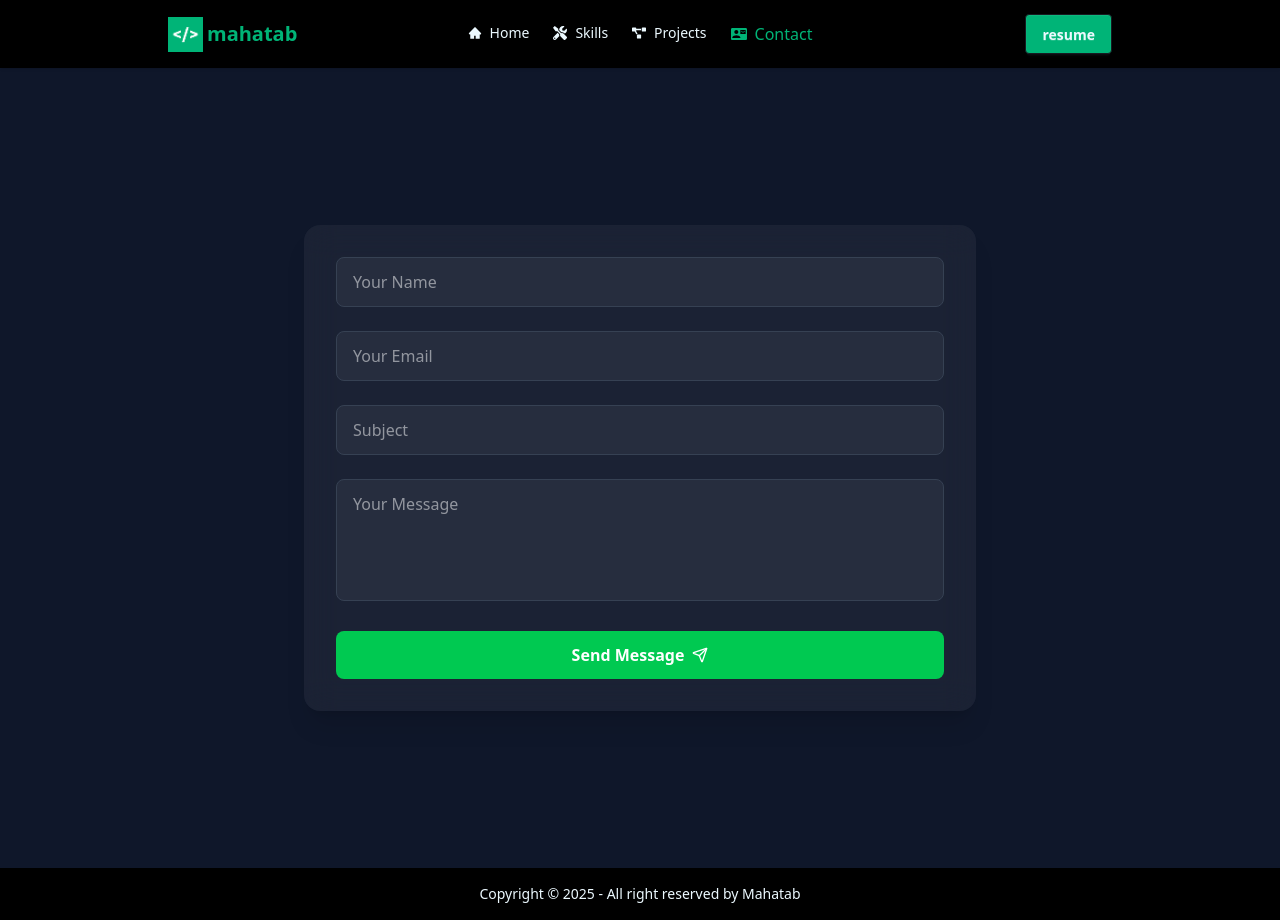
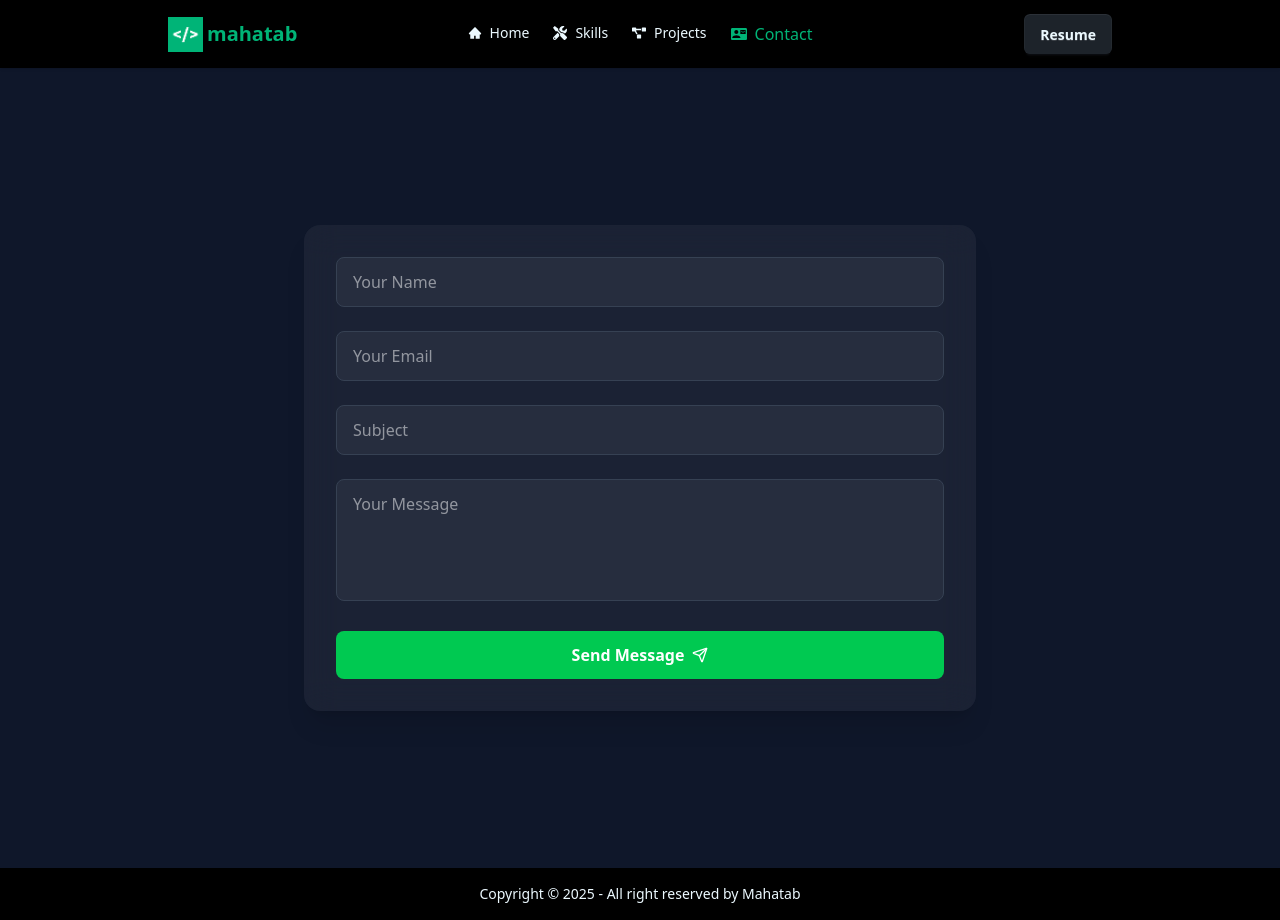
Before and after one commit to mahatab6/portfolio, a React (Vite) app: page /contact in a window 1280 px wide. Built offline with nearby package versions, Linux system fonts and the light colour scheme; no server answers.

Commit message:
resume added

```diff
--- a/src/components/Main Components/Navbar.jsx
+++ b/src/components/Main Components/Navbar.jsx
@@ -1,6 +1,6 @@
 import React from 'react';
 import Logo from '../Reusable Components/Logo';
-import { NavLink } from 'react-router';
+import { Link, NavLink } from 'react-router';
 import { AiFillHome } from 'react-icons/ai';
 import { FaTools, FaBriefcase, FaGraduationCap, FaProjectDiagram } from 'react-icons/fa';
 import { MdContactMail } from 'react-icons/md';
@@ -57,7 +57,14 @@ const Navbar = () => {
                     </ul>
                 </div>
                 <div className="navbar-end">
-                    <a className="btn bg-[#00B477]">resume</a>
+                    <Link
+                    download
+                    to="https://drive.google.com/file/d/1Ko_fpzocebAY_RaHFoXkzEiUp2oG86Gc/view?usp=sharing"
+                    target="_blank"
+                    className="rounded-md border-none border-[#00B477] btn bg-base-100  hover:bg-[#00B477]"
+                    >
+                    Resume
+                    </Link>
                 </div>
             </div>
         </div>
--- a/src/pages/AboutMe.jsx
+++ b/src/pages/AboutMe.jsx
@@ -32,7 +32,7 @@ const AboutMe = () => {
               <div>
                 <p className='text-4xl font-bold text-gray-200 mb-8'>Education</p>
                 <div>
-                  <h2 className='text-xl font-bold text-green-500 flex items-center gap-1'><GoDotFill /> Higher Secondary School</h2>
+                  <h2 className='text-xl font-bold text-green-500 flex items-center gap-1'><GoDotFill /> Secondary School</h2>
                   <div className='px-5'>
                     <p className='text-base font-semibold '>2019 - 2021</p>
                     <p className='text-base font-semibold '>Konabari M A Kuddus High School</p>
--- a/src/pages/Contact.jsx
+++ b/src/pages/Contact.jsx
@@ -1,5 +1,6 @@
 import React, { useState } from "react";
 import { Send, Phone, MapPin, Mail } from "lucide-react";
+import { Helmet } from "react-helmet";
 
 
 export default function Contact() {
@@ -87,8 +88,11 @@ export default function Contact() {
   return (
     <main
       className="pt-10 lg:pt-[0rem] bg-[#0F172A]
- text-white min-h-screen"
+     text-white min-h-screen"
     >
+      <Helmet>
+        <title>Contact | Mahatab</title>
+      </Helmet>
       <section className="hero min-h-screen flex items-center relative px-4 sm:px-6 lg:px-8">
         <div className="w-2xl mx-auto">
           <div className="">
--- a/src/pages/Hero.jsx
+++ b/src/pages/Hero.jsx
@@ -96,7 +96,7 @@ const Hero = () => {
             <div className="flex flex-1 justify-center mt-3 gap-1 px-5">
                 <Link
                 download
-                to="/path/to/your/resume.pdf"
+                to="https://drive.google.com/file/d/1Ko_fpzocebAY_RaHFoXkzEiUp2oG86Gc/view?usp=sharing"
                 target="_blank"
                 className="rounded-md border border-[#00B477] btn bg-base-100  hover:bg-[#00B477]"
                 >
--- a/src/pages/Projects.jsx
+++ b/src/pages/Projects.jsx
@@ -2,6 +2,7 @@ import { ReactLenis } from "lenis/react";
 import { useTransform, motion, useScroll } from "framer-motion";
 import { useRef, useEffect } from "react";
 import PropTypes from "prop-types";
+import { Helmet } from "react-helmet";
 
 const projects = [
   {
@@ -124,6 +125,9 @@ function Card({
       ref={container}
       className="h-screen flex items-center justify-center sticky top-0 project-container"
     >
+      <Helmet>
+        <title>Projects | Mahatab</title>
+      </Helmet>
       <motion.div
         style={{
           scale,
--- a/src/pages/Skills.jsx
+++ b/src/pages/Skills.jsx
@@ -2,6 +2,7 @@ import React from "react";
 import { FaReact, FaHtml5, FaCss3Alt, FaJs, FaNode, FaGithub } from "react-icons/fa";
 import { SiTailwindcss, SiFirebase, SiMongodb, SiVite, SiExpress } from "react-icons/si";
 import { PiBracketsCurlyDuotone } from "react-icons/pi";
+import { Helmet } from "react-helmet";
 
 const skills = [
   {
@@ -69,6 +70,9 @@ const skills = [
 const SkillsGrid = () => {
   return (
     <div className="py-10 px-5 bg-[#0F172A] h-screen-full">
+      <Helmet>
+        <title>Skills | Mahatab</title>
+      </Helmet>
       <h1 className="text-4xl font-bold text-green-400 text-center mb-10">My Skills</h1>
 
       <div className="w-9/12 mx-auto lg:py-20 grid grid-cols-1 sm:grid-cols-2 md:grid-cols-3 lg:grid-cols-4 gap-6 justify-items-center">
```
